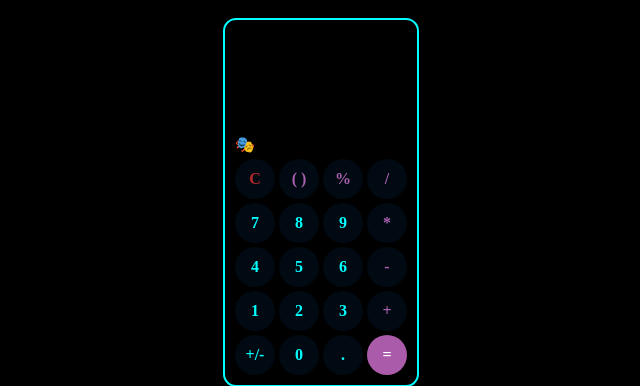
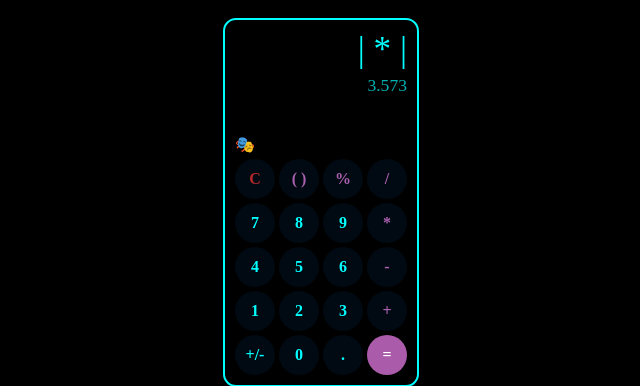
Before and after one commit to nicurrego/copia-de-calculadora, a PHP site: page / in a window 1280 px wide. Shown: the top 386 px of the page, without its empty margins (319-959 px from the left). Run offline with PHP 8.4, Linux system fonts and the light colour scheme.

Commit message:
ajustando el html y css

```diff
--- a/index.html
+++ b/index.html
@@ -9,7 +9,12 @@
 <body>
   <section>
   <div class="pantalla">
-    <span></span>
+    <div class="operaciones">
+      <span id="n1">|</span>
+      <span id="operador">*</span>
+      <span id="n2">|</span>
+    </div>
+    <div id="resultado">3.573</div>
   </div>
   <div id="history">🎭</div>
   <div class="calculadora">
--- a/script.js
+++ b/script.js
@@ -19,11 +19,11 @@ const cero = document.getElementById("0")
 const decimal = document.getElementById(".")
 const igual = document.getElementById("=")
 const history = document.getElementById("history")
-const digito = document.querySelector("span")
+const digito1 = document.getElementById("n1")
+const operador = document.getElementById("operador")
+const digito2 = document.getElementById("n2")
 const calculadora = document.querySelector("div.calculadora");
 
-
-console.log(siete);
 
 function operar(n1, simbolo, n2){
   {
--- a/style.css
+++ b/style.css
@@ -14,10 +14,16 @@ section{
 .pantalla{
   font-size: 2.2em;
   display: flex;
-  flex-direction: row-reverse;
+  flex-direction: column;
   width: 100%;
   min-height: 100px;
   color: aqua;
+  align-items: flex-end;
+}
+#resultado{
+  margin-top: 5px;
+  font-size: .5em;
+  opacity: .7;
 }
 #history{
   margin: 5px 0px;
@@ -29,6 +35,7 @@ section{
   grid-template-columns: repeat(4, 1fr);
   gap: 4px;
 }
+
 .calculadora div{
   width: 40px;
   height: 40px;
```
